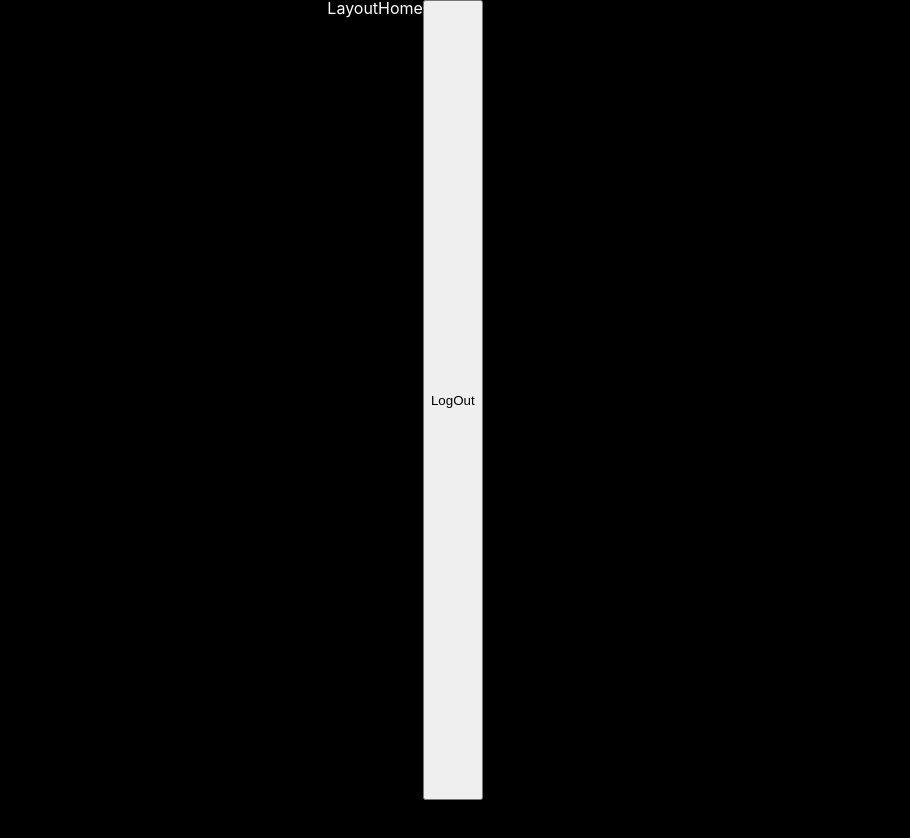
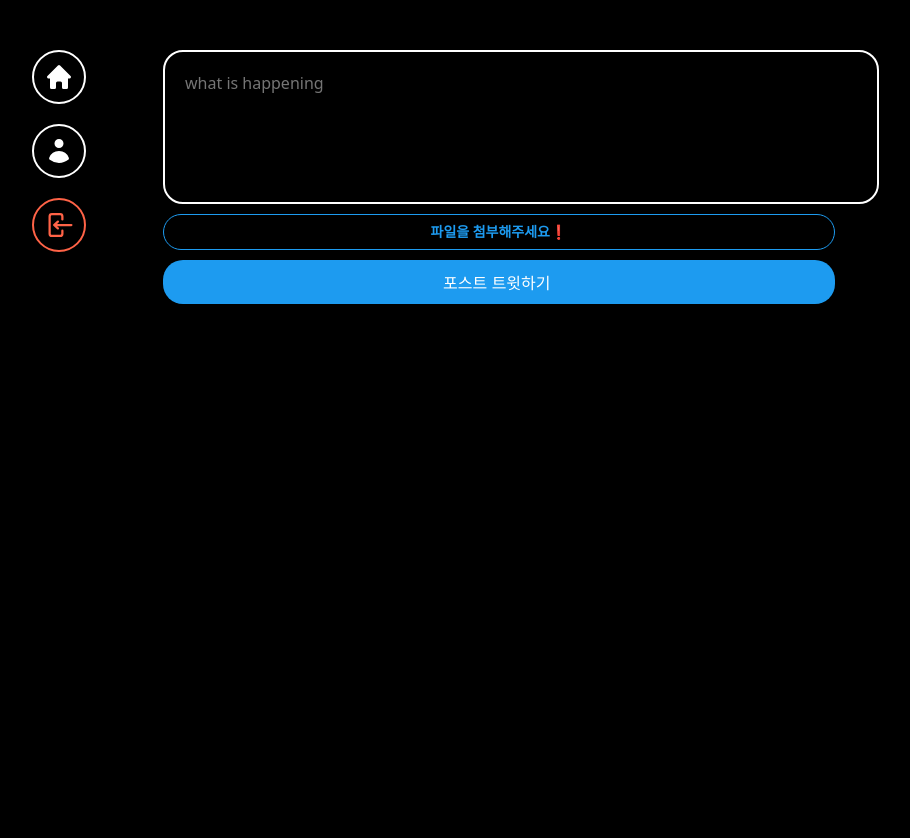
Before and after one commit to Kyedonghwan/nwitter2, a React (Vite) app: page / in a window 1280 px wide. Shown: the top 838 px of the page, without its empty margins (235-1145 px from the left). Before the commit the page ends 800 px from the top, so only its background shows below. Built offline with nearby package versions, Linux system fonts and the light colour scheme; no server answers; sample sign-in values are in the browser's storage; the HTML template or start-up script is replaced by a standard one.

Commit message:
db, storage 연동

```diff
--- /dev/null
+++ b/src/components/github-button.tsx
@@ -0,0 +1,44 @@
+import { GithubAuthProvider, signInWithPopup } from "firebase/auth";
+import { styled } from "styled-components";
+import { auth } from "../firebase";
+import { useNavigate } from "react-router-dom";
+
+const Button = styled.span`
+  margin-top: 50px;
+  background-color: white;
+  font-weight: 500;
+  width: 100%;
+  color: black;
+  padding: 10px 20px;
+  border-radius: 50px;
+  border: 0;
+  display: flex;
+  gap: 5px;
+  align-items: center;
+  justify-content: center;
+  cursor: pointer;
+`;
+
+const Logo = styled.img`
+  height: 25px;
+`;
+
+export default function GithubButton() {
+
+  const navigate = useNavigate();
+
+  const onClick= async () =>{
+    try {
+      const provider = new GithubAuthProvider();
+      await signInWithPopup(auth, provider);
+      navigate("/");
+    } catch (e) {
+      console.log(e);
+    }
+  }
+
+  return <Button onClick={onClick} >
+    <Logo src="/github-logo.svg" />
+    Continue with Github
+  </Button>
+}
--- a/src/components/layout.tsx
+++ b/src/components/layout.tsx
@@ -1,10 +1,107 @@
-import { Outlet } from "../../node_modules/react-router-dom/dist/index";
+import { auth } from "../firebase";
+import { Link, Outlet, useNavigate } from "react-router-dom";
+import { styled } from "styled-components";
+
+const Wrapper = styled.div`
+  display: grid;
+  gap: 20px;
+  grid-template-columns: 1fr 4fr;
+  height: 100%;
+  padding: 50px 0px;
+  width: 100%;
+  max-width: 860px;
+`;
+
+const Menu = styled.div`
+  display: flex;
+  flex-direction: column;
+  align-items: center;
+  gap: 20px;
+`;
+
+const MenuItem = styled.div`
+  cursor: pointer;
+  display: flex;
+  align-items: center;
+  justify-content: center;
+  border: 2px solid white;
+  height: 50px;
+  width: 50px;
+  border-radius: 50%;
+  svg {
+    width: 30px;
+    fill: white;
+  }
+  &.log-out {
+    border-color: tomato;
+    svg {
+      fill: tomato;
+    }
+  }
+`;
 
 export default function Layout() {
+  const navigate = useNavigate();
+  const onLogOut = async() => {
+    const ok = confirm("로그아웃 하시겠습니까?");
+    if(ok) {
+      auth.signOut();
+      navigate("/");
+    }
+  }
+
   return (
-    <>
-      <h1>Layout</h1>
+    <Wrapper>
+      <Menu>
+        <Link to="/">
+          <MenuItem>
+            <svg
+              fill="currentColor"
+              viewBox="0 0 20 20"
+              xmlns="http://www.w3.org/2000/svg"
+              aria-hidden="true"
+            >
+              <path
+                clipRule="evenodd"
+                fillRule="evenodd"
+                d="M9.293 2.293a1 1 0 011.414 0l7 7A1 1 0 0117 11h-1v6a1 1 0 01-1 1h-2a1 1 0 01-1-1v-3a1 1 0 00-1-1H9a1 1 0 00-1 1v3a1 1 0 01-1 1H5a1 1 0 01-1-1v-6H3a1 1 0 01-.707-1.707l7-7z"
+              />
+            </svg>
+          </MenuItem>
+        </Link>
+        <Link to="/profile">
+          <MenuItem>
+            <svg
+              fill="currentColor"
+              viewBox="0 0 20 20"
+              xmlns="http://www.w3.org/2000/svg"
+              aria-hidden="true"
+            >
+              <path d="M10 8a3 3 0 100-6 3 3 0 000 6zM3.465 14.493a1.23 1.23 0 00.41 1.412A9.957 9.957 0 0010 18c2.31 0 4.438-.784 6.131-2.1.43-.333.604-.903.408-1.41a7.002 7.002 0 00-13.074.003z" />
+            </svg>
+          </MenuItem>
+        </Link>
+        <MenuItem onClick={onLogOut} className="log-out">
+          <svg
+            fill="currentColor"
+            viewBox="0 0 20 20"
+            xmlns="http://www.w3.org/2000/svg"
+            aria-hidden="true"
+          >
+            <path
+              clipRule="evenodd"
+              fillRule="evenodd"
+              d="M3 4.25A2.25 2.25 0 015.25 2h5.5A2.25 2.25 0 0113 4.25v2a.75.75 0 01-1.5 0v-2a.75.75 0 00-.75-.75h-5.5a.75.75 0 00-.75.75v11.5c0 .414.336.75.75.75h5.5a.75.75 0 00.75-.75v-2a.75.75 0 011.5 0v2A2.25 2.25 0 0110.75 18h-5.5A2.25 2.25 0 013 15.75V4.25z"
+            />
+            <path
+              clipRule="evenodd"
+              fillRule="evenodd"
+              d="M19 10a.75.75 0 00-.75-.75H8.704l1.048-.943a.75.75 0 10-1.004-1.114l-2.5 2.25a.75.75 0 000 1.114l2.5 2.25a.75.75 0 101.004-1.114l-1.048-.943h9.546A.75.75 0 0019 10z"
+            />
+          </svg>
+        </MenuItem>
+      </Menu>
       <Outlet />
-    </>
+      </Wrapper>
   )
 }
--- /dev/null
+++ b/src/components/post-tweet-form.tsx
@@ -0,0 +1,119 @@
+import { addDoc, collection, updateDoc } from "firebase/firestore";
+import React, { useState } from "react";
+import { styled } from "styled-components";
+import { auth, db, storage } from "../firebase";
+import { getDownloadURL, ref, uploadBytes } from "firebase/storage";
+
+const Form = styled.form`
+  display: flex;
+  flex-direction: column;
+  gap: 10px;
+`;
+
+const TextArea = styled.textarea`
+  border: 2px solid white;
+  padding: 20px;
+  border-radius: 20px;
+  font-size: 16px;
+  color: white;
+  background-color: black;
+  width: 100%;
+  resize: none;
+  font-family: system-ui, -apple-system, BlinkMacSystemFont, "Segoe UI", Roboto,
+    Oxygen, Ubuntu, Cantarell, "Open Sans", "Helvetica Neue", sans-serif;
+  &::placeholder {
+    font-size: 16px;
+  }
+  &:focus {
+    outline: none;
+    border-color: #1d9bf0;
+  }
+`;
+
+const AttachFileButton = styled.label`
+  padding: 10px 0px;
+  color: #1d9bf0;
+  text-align: center;
+  border-radius: 20px;
+  border: 1px solid #1d9bf0;
+  font-size: 14px;
+  font-weight: 600;
+  cursor: pointer;
+`;
+
+const AttachFileInput = styled.input`
+  display: none;
+`;
+
+const SubmitBtn = styled.input`
+  background-color: #1d9bf0;
+  color: white;
+  border: none;
+  padding: 10px 0px;
+  border-radius: 20px;
+  font-size: 16px;
+  cursor: pointer;
+  &:hover,
+  &:active {
+    opacity: 0.9;
+  }
+`;
+
+export default function PostTweetForm() {
+  const [loading, setLoading] = useState(false);
+  const [tweet, setTweet] = useState("");
+  const [file, setFile] = useState<File | null>(null);
+
+  const onChange = (e:React.ChangeEvent<HTMLTextAreaElement>) => {
+    setTweet(e.target.value);
+  }
+
+  const onFileChange = (e: React.ChangeEvent<HTMLInputElement>) => {
+    const { files } = e.target;
+    if( files && files.length === 1) {
+      setFile(files[0]);
+    }
+  }
+
+  const onSubmit = async (e:React.FormEvent<HTMLFormElement>) => {
+    e.preventDefault();
+    const user = auth.currentUser;
+    if(!user || loading || tweet === "" || tweet.length > 180) return;
+
+    try {
+      setLoading(true);
+      const doc = await addDoc(collection(db, "tweets"), {
+        tweet,
+        createdAt: Date.now(),
+        username: user.displayName || "Anonymous",
+        userId: user.uid
+      })
+
+      if(file) {
+        const locationRef = ref(storage, `tweets/${user.uid}-${user.displayName}/${doc.id}`);
+        const result = await uploadBytes(locationRef, file);
+        const url = await getDownloadURL(result.ref);
+        await updateDoc(doc, {
+          photo: url,
+        });
+      }
+
+      setTweet("");
+      setFile(null);
+
+    } catch(e) {
+      console.log(e);
+    } finally {
+      setLoading(false);
+    }
+  }
+
+   return (
+    <Form onSubmit={onSubmit}>
+      <TextArea rows={5} maxLength={150} onChange={onChange} value={tweet} placeholder="what is happening" required />
+      <AttachFileButton htmlFor="file">{file ? "Photo added ✅" : "파일을 첨부해주세요❗️"}</AttachFileButton>
+      <AttachFileInput onChange={onFileChange} type="file" id="file" accept="image/*" />
+      <SubmitBtn type="submit" value={loading ? "포스팅중.." : "포스트 트윗하기 "} />
+    </Form>
+  )
+}
--- a/src/firebase.ts
+++ b/src/firebase.ts
@@ -1,6 +1,8 @@
 // Import the functions you need from the SDKs you need
 import { initializeApp } from "firebase/app";
 import { getAuth } from "firebase/auth";
+import { getStorage } from "firebase/storage";
+import { getFirestore } from "firebase/firestore";
 // TODO: Add SDKs for Firebase products that you want to use
 // https://firebase.google.com/docs/web/setup#available-libraries
 
@@ -18,3 +20,7 @@
 const app = initializeApp(firebaseConfig);
 
 export const auth = getAuth(app);
+
+export const storage = getStorage(app);
+
+export const db = getFirestore(app);
--- a/src/routes/Home.tsx
+++ b/src/routes/Home.tsx
@@ -1,13 +1,11 @@
-import { auth } from '../firebase';
+import PostTweetForm from '../components/post-tweet-form';
+import { styled } from "styled-components";
+
+const Wrapper = styled.div``;
 
 export default function Home() {
 
-  const onClick = () => {
-    auth.signOut();
-  }
-
-  return <>
-    <div>Home</div>
-    <button type="button" onClick={onClick}>LogOut</button>
-  </>
+  return <Wrapper>
+    <PostTweetForm />
+  </Wrapper>
 }
--- a/src/routes/Login.tsx
+++ b/src/routes/Login.tsx
@@ -4,6 +4,7 @@
 import { Link, useNavigate } from "react-router-dom";
 import { FirebaseError } from "firebase/app";
 import { Error, Form, Input, Switcher, Title, Wrapper } from "../components/auth-common";
+import GithubButton from "../components/github-button";
 
 export default function CreateAccount() {
   const [isLoading, setLoading] =useState(false);
@@ -43,12 +44,13 @@
     <Form onSubmit={onSubmit}>
       <Input name="email" placeholder="email" type="email" required value={email} onChange={onChange}/>
       <Input name="password" placeholder="password" type="password" required value={password} onChange={onChange}/>
-      <Input type="submit" value={isLoading ? "Loading" : "Create Account"} />
+      <Input type="submit" value={isLoading ? "Loading" : "Login"} />
     </Form>
     <Error>{error}</Error>
     <Switcher>
       Don't have an account?{" "}
       <Link to="/createaccount">Create Account &rarr;</Link>
     </Switcher>
+    <GithubButton />
   </Wrapper>
 }
--- a/src/routes/create-account.tsx
+++ b/src/routes/create-account.tsx
@@ -55,7 +55,7 @@
     <Error>{error}</Error>
     <Switcher>
       Do you have an account?{" "}
-      <Link to="/login">Log in &rarr;</Link>
+      <Link to="/login">log in &rarr;</Link>
     </Switcher>
   </Wrapper>
 }
```
Also changed, not shown: public/github-logo.svg (added).
